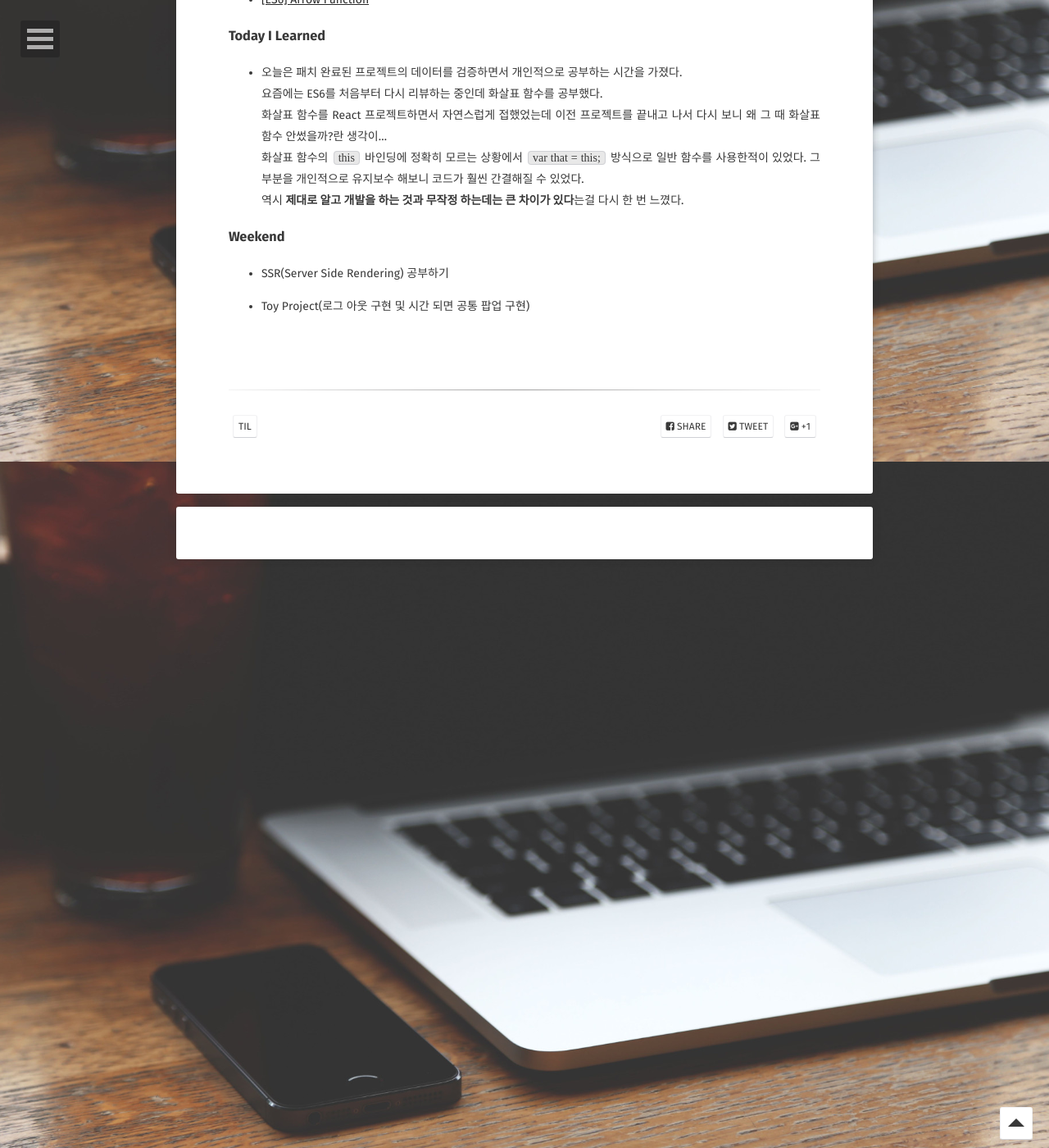
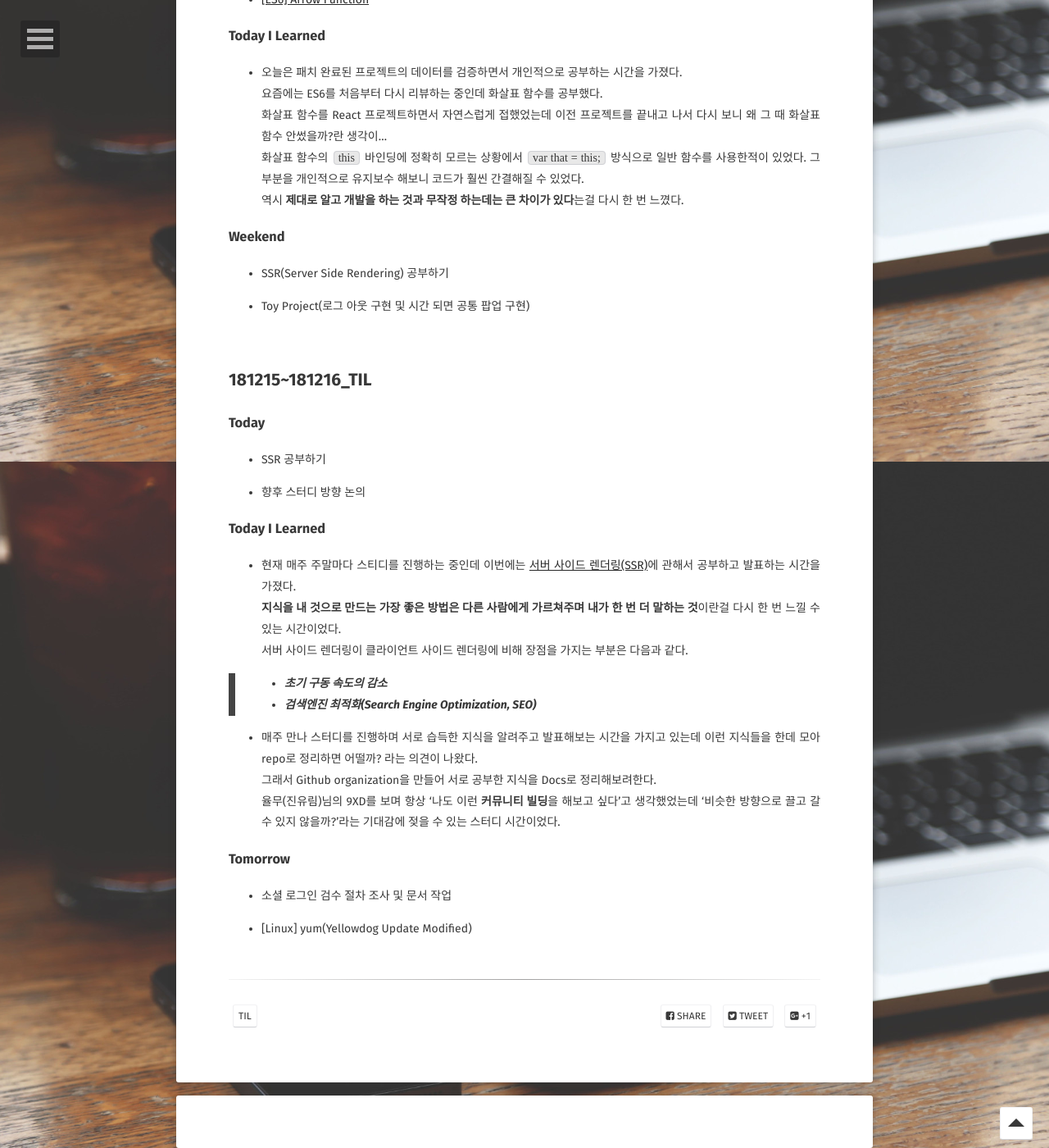
Before and after one commit to BKJang/DEVLOG, a Jekyll site: the page built from _posts/TIL/2018-12-10-TIL181210.md, in a window 1280 px wide and 1400 px high, scrolled down 3937 px. Shown: the whole window at 82% size. Built offline with Jekyll 4.4.1, drawn with Linux system fonts in a browser that asks for light colours; some web fonts are replaced; comment, search, counter and statistics services are not loaded; some of the changed text lies outside the part shown.

Commit message:
Update 2018-12-10-TIL181210.md(181215~181216_TIL)

```diff
--- a/_posts/TIL/2018-12-10-TIL181210.md
+++ b/_posts/TIL/2018-12-10-TIL181210.md
@@ -146,3 +146,27 @@ initializeUserInfo = async () => {
 - Toy Project(로그 아웃 구현 및 시간 되면 공통 팝업 구현)
 
 <br/>
+
+## 181215~181216_TIL
+
+### Today
+
+- SSR 공부하기
+
+- 향후 스터디 방향 논의
+
+### Today I Learned
+
+- 현재 매주 주말마다 스티디를 진행하는 중인데 이번에는 [서버 사이드 렌더링(SSR)](https://github.com/BKJang/Concept_of_FrontEnd/blob/master/JavaScript/%EC%84%9C%EB%B2%84%20%EC%82%AC%EC%9D%B4%EB%93%9C%20%EB%A0%8C%EB%8D%94%EB%A7%81(SSR).md)에 관해서 공부하고 발표하는 시간을 가졌다.<br/>**지식을 내 것으로 만드는 가장 좋은 방법은 다른 사람에게 가르쳐주며 내가 한 번 더 말하는 것**이란걸 다시 한 번 느낄 수 있는 시간이었다.<br/>
+서버 사이드 렌더링이 클라이언트 사이드 렌더링에 비해 장점을 가지는 부분은 다음과 같다.
+
+> * **초기 구동 속도의 감소**
+> * **검색엔진 최적화(Search Engine Optimization, SEO)**
+
+- 매주 만나 스터디를 진행하며 서로 습득한 지식을 알려주고 발표해보는 시간을 가지고 있는데 이런 지식들을 한데 모아 repo로 정리하면 어떨까? 라는 의견이 나왔다.<br/>그래서 Github organization을 만들어 서로 공부한 지식을 Docs로 정리해보려한다.<br/>율무(진유림)님의 9XD를 보며 항상 '나도 이런 **커뮤니티 빌딩**을 해보고 싶다'고 생각했었는데 '비슷한 방향으로 끌고 갈 수 있지 않을까?'라는 기대감에 젖을 수 있는 스터디 시간이었다.
+
+### Tomorrow
+
+- 소셜 로그인 검수 절차 조사 및 문서 작업
+
+- [Linux] yum(Yellowdog Update Modified)
```
